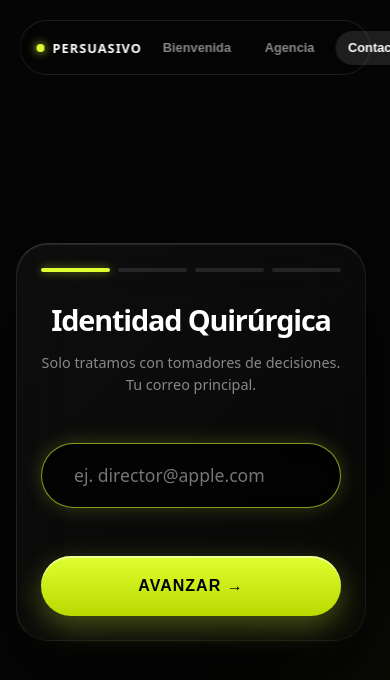
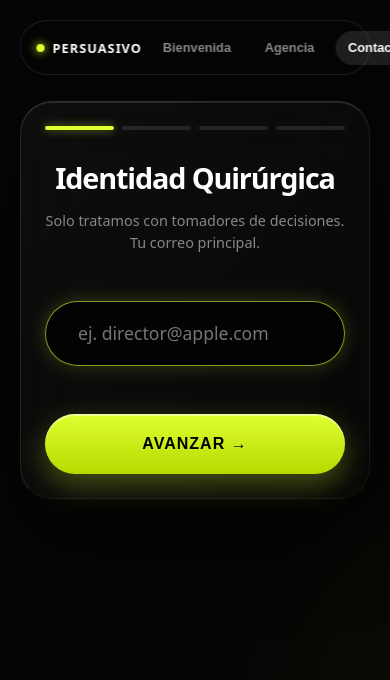
Before and after one commit to Persuasivo-AGS-cpu/Persuasivo.mx, a React (Vite) app: page /contacto in a window 390 px wide. Shown: the top 680 px of the page. Built offline with nearby package versions, Linux system fonts and the light colour scheme.

Commit message:
fix(mobile): patch height constraints and enforce 0.5s dynamic transition

```diff
--- a/src/components/Views/ContactFlow.jsx
+++ b/src/components/Views/ContactFlow.jsx
@@ -86,9 +86,9 @@ export default function ContactFlow({ setView }) {
   };
 
   const formVariants = {
-    enter: { opacity: 0, x: 50, filter: 'blur(10px)' },
-    center: { opacity: 1, x: 0, filter: 'blur(0px)', transition: { duration: 0.5, ease: [0.16, 1, 0.3, 1] } },
-    exit: { opacity: 0, x: -50, filter: 'blur(10px)', transition: { duration: 0.3 } }
+    enter: { opacity: 0, x: 20, filter: 'blur(5px)' },
+    center: { opacity: 1, x: 0, filter: 'blur(0px)', transition: { duration: 0.35, ease: 'easeOut' } },
+    exit: { opacity: 0, x: -20, filter: 'blur(5px)', transition: { duration: 0.15, ease: 'easeIn' } }
   };
 
   return (
@@ -99,14 +99,13 @@ export default function ContactFlow({ setView }) {
       exit={{ opacity: 0, scale: 0.95 }}
       transition={{ duration: 0.6 }}
       style={{
-        width: '100vw',
-        height: '100vh',
-        overflowY: 'auto',
-        overflowX: 'hidden',
+        width: '100%',
+        minHeight: '100dvh',
         background: '#050505',
         display: 'flex',
         flexDirection: 'column',
-        position: 'relative'
+        position: 'relative',
+        overflowX: 'hidden'
       }}
     >
       <style>{`
@@ -117,16 +116,17 @@ export default function ContactFlow({ setView }) {
         .form-safe-wrapper {
           display: flex;
           flex-direction: column;
+          justify-content: flex-start;
           align-items: center;
           width: 100%;
-          min-height: 100vh;
+          min-height: 100dvh;
           position: relative;
-          padding: 120px 20px 80px 20px;
+          padding: max(100px, 12vh) 20px 80px 20px;
           box-sizing: border-box;
         }
 
         .form-card {
-          margin: auto;
+          margin: 0 auto auto auto;
           z-index: 1;
           width: 100%;
           max-width: 600px;
```
